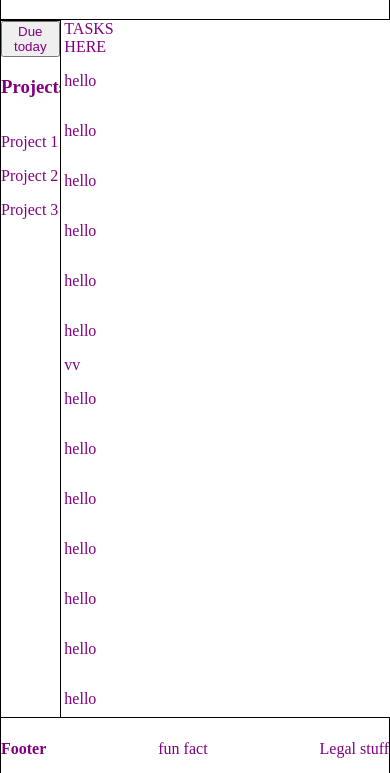
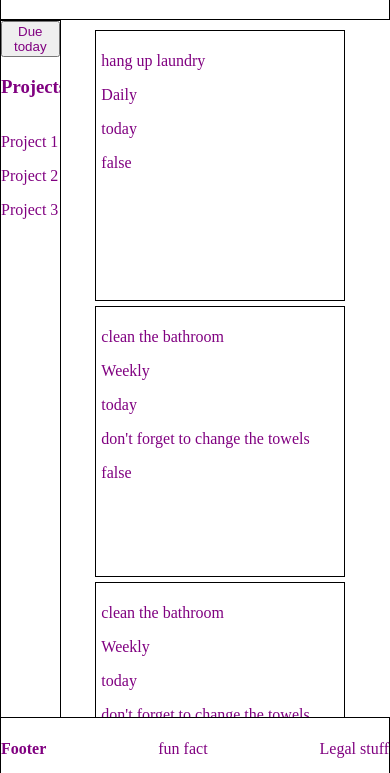
Before and after one commit to gbuttler/to-do-list, a website built with webpack: page src/template.html in a window 390 px wide. Shown: the part 64-837 px from the top of the page. Built offline with nearby package versions, Linux system fonts and the light colour scheme.

Commit message:
make contet grid responsive and got task items to show up. next is create user input form

```diff
--- a/src/index.js
+++ b/src/index.js
@@ -1,2 +1,4 @@
 import "./styles/styles.css";
-import { task } from "./task";
+import { loadTasks } from "./task";
+
+loadTasks();
--- a/src/styles/styles.css
+++ b/src/styles/styles.css
@@ -44,7 +44,7 @@ header {
   display: flex;
   flex-direction: column;
   border: 1px solid black;
-  width: 15%;
+  width: 15vw;
 }
 
 .sidebar button {
@@ -58,8 +58,19 @@ header {
 
 .content {
   display: grid;
-  grid-template-columns: auto;
+  grid-template-columns: repeat(auto-fit, minmax(0, 250px));
+  grid-auto-flow: row;
+  justify-content: center;
+  gap: 5px;
   margin-left: 110%;
+  margin-top: 10px;
+  width: 80vw;
+}
+
+.singleTask {
+  padding: 5px;
+  min-height: 259px;
+  border: 1px solid black;
 }
 
 footer {
--- a/src/task.js
+++ b/src/task.js
@@ -1,3 +1,10 @@
+const loadTasks = () => {
+  //array to hold the tasks
+  const myTasks = [];
+
+  //access the content div
+  const taskScreen = document.querySelector(".content");
+
   // task object
   function task(name, project, due, notes, completed) {
     this.name = name;
@@ -15,4 +22,74 @@ function task(name, project, due, notes, completed) {
     };
   }
 
-export { task };
+  //add a task to the html
+  function addNewTask(name, project, due, notes, completed) {
+    const newTask = new task(name, project, due, notes, completed);
+
+    myTasks.push(newTask);
+  }
+
+  //dummy tasks
+  addNewTask("hang up laundry", "Daily", "today", "", false);
+
+  addNewTask(
+    "clean the bathroom",
+    "Weekly",
+    "today",
+    "don't forget to change the towels",
+    false
+  );
+  addNewTask(
+    "clean the bathroom",
+    "Weekly",
+    "today",
+    "don't forget to change the towels blah blah blah blah blah blah blah blah blah",
+    false
+  );
+  addNewTask(
+    "clean the bathroom",
+    "Weekly",
+    "today",
+    "don't forget to change the towels",
+    false
+  );
+  addNewTask(
+    "clean the bathroom",
+    "Weekly",
+    "today",
+    "don't forget to change the towels",
+    false
+  );
+
+  //display books in the content div
+
+  function displayTasks() {
+    let tasksToDisplay = "";
+
+    console.log("tasks are loading");
+    let i = 0;
+
+    //name, project, due, notes, completed
+
+    myTasks.forEach((Task) => {
+      tasksToDisplay += `
+        <div class='singleTask'>
+          <p class='task-name'>${Task.name}</p>
+          <p class='task-project'>${Task.project}</p>
+          <p class='task-due'>${Task.due}</p>
+          <p class='task-notes'>${Task.notes}</p>
+          <p class='task-completed'>${Task.completed()}</p>
+        </div>`;
+
+      taskScreen.innerHTML = tasksToDisplay;
+
+      console.log(`Task name is:${Task.name}`);
+
+      i++;
+    });
+  }
+  console.log(myTasks);
+  displayTasks();
+};
+
+export { loadTasks };
--- a/src/template.html
+++ b/src/template.html
@@ -23,27 +23,7 @@
           <p>Project 3</p>
         </div>
       </div>
-      <div class="content">
-        TASKS HERE
-        <p>hello</p>
-        <p>hello</p>
-        <p>hello</p>
-        <p>hello</p>
-        <p>hello</p>
-        <p>hello</p>
-        vv
-        <p>hello</p>
-        <p>hello</p>
-        <p>hello</p>
-        <p>hello</p>
-        <p>hello</p>
-        <p>hello</p>
-        <p>hello</p>
-        <p>hello</p>
-        <p>hello</p>
-        <p>hello</p>
-        <p>hello</p>
-      </div>
+      <div class="content"></div>
     </div>
     <footer>
       <div class="footer-content">
```
Lines whose indentation alone changed are shown as unchanged.
